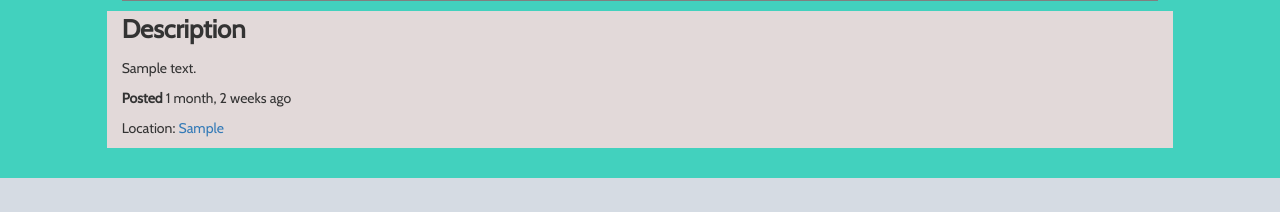
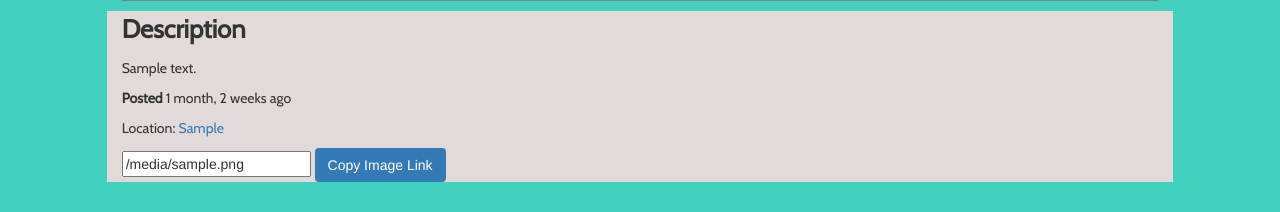
Before and after one commit to IanMK-1/gallery, a Django app: page /image/1 in a window 1280 px wide. Shown: the part 971-1183 px from the top of the page. Before the commit the page ends 1149 px from the top, so only its background shows below. Run offline with Django 3.2, Linux system fonts and the light colour scheme; tables that the repository leaves empty hold one stand-in row (values such as "Sample post"); grey boxes marked "Sample" are stand-in pictures; some libraries are stand-ins or nearby versions.

Commit message:
Add function to copy image link

```diff
--- a/gallery/templates/single_image.html
+++ b/gallery/templates/single_image.html
@@ -28,6 +28,10 @@
                     <p id="desc">{{specific_image.description}}</p>
                     <p><b>Posted </b>{{specific_image.image_location.time_posted|timesince}} ago</p>
                     <p>Location: <a href="{% url 'Filter_image' specific_image.image_location.location %}" >{{specific_image.image_location.location}}</a></p>
+                    <div class="image_link">
+                        <input type="text" value="{{specific_image.image.url}}" id="myInput">
+                        <button class="btn bg-primary" onclick="myFunction()">Copy Image Link</button>
+                    </div>
                 </div>
                 <div class="col-md-1">
 
@@ -35,4 +39,14 @@
             </div>
         </div>
     </div>
+
+    <script>
+        function myFunction() {
+          var copyText = document.getElementById("myInput");
+          copyText.select();
+          copyText.setSelectionRange(0, 99999)
+          document.execCommand("copy");
+          alert("Link copied");
+        }
+    </script>
 {% endblock %}
```
